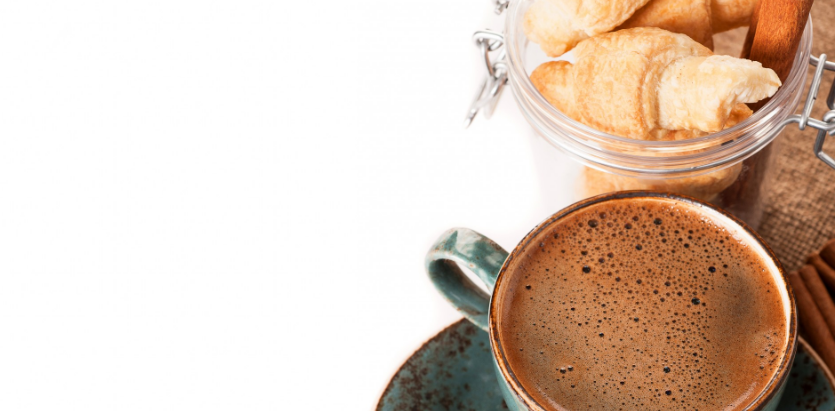
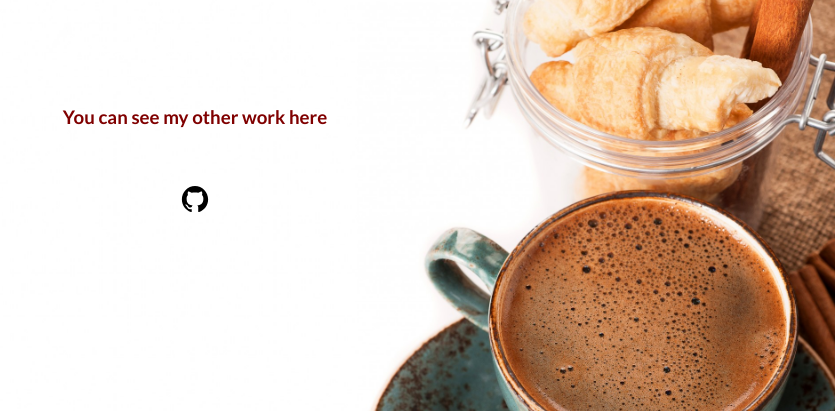
Before and after one commit to Andrew0T/recipe_app, a Django app: template src/recipes/templates/recipes/recipes_home.html in a window 1280 px wide. Shown: the part 83-494 px from the top of the page, without its empty margins (445-1280 px from the left). Run offline with Django 3.2, Linux system fonts and the light colour scheme; the template is opened without the code that fills it, so the values that code supplies are empty.

Commit message:
Update recipes_home.html
footer added and link to github repositories

```diff
--- a/src/recipes/templates/recipes/recipes_home.html
+++ b/src/recipes/templates/recipes/recipes_home.html
@@ -26,4 +26,23 @@
       </nav>
     </header>
   </body>
+  <br>
+  <br>
+  <footer class="page-footer">
+    <br>
+    <br>
+    <h3>You can see my other work here</h3>
+      <br>
+      <br>
+      <div class="social-media">
+        <a href="https://github.com/Andrew0T" class="social-media__icons" target="blank">
+          <!DOCTYPE svg  PUBLIC '-//W3C//DTD SVG 1.1//EN'  'http://www.w3.org/Graphics/SVG/1.1/DTD/svg11.dtd'>
+          <svg height="30px" id="Layer_1" style="enable-background:new 0 0 512 512;" version="1.1" viewBox="0 0 512 512" width="30px" xml:space="preserve" xmlns="http://www.w3.org/2000/svg" xmlns:xlink="http://www.w3.org/1999/xlink">
+            <g>
+              <path class="st0" d="M256,32C132.3,32,32,134.8,32,261.7c0,101.5,64.2,187.5,153.2,217.9c11.2,2.1,15.3-5,15.3-11.1   c0-5.5-0.2-19.9-0.3-39.1c-62.3,13.9-75.5-30.8-75.5-30.8c-10.2-26.5-24.9-33.6-24.9-33.6c-20.3-14.3,1.5-14,1.5-14   c22.5,1.6,34.3,23.7,34.3,23.7c20,35.1,52.4,25,65.2,19.1c2-14.8,7.8-25,14.2-30.7c-49.7-5.8-102-25.5-102-113.5   c0-25.1,8.7-45.6,23-61.6c-2.3-5.8-10-29.2,2.2-60.8c0,0,18.8-6.2,61.6,23.5c17.9-5.1,37-7.6,56.1-7.7c19,0.1,38.2,2.6,56.1,7.7   c42.8-29.7,61.5-23.5,61.5-23.5c12.2,31.6,4.5,55,2.2,60.8c14.3,16.1,23,36.6,23,61.6c0,88.2-52.4,107.6-102.3,113.3   c8,7.1,15.2,21.1,15.2,42.5c0,30.7-0.3,55.5-0.3,63c0,6.1,4,13.3,15.4,11C415.9,449.1,480,363.1,480,261.7   C480,134.8,379.7,32,256,32z"/>
+            </g>
+          </svg>
+        </a>
+      </div>
+    </footer>
 </html>
```
